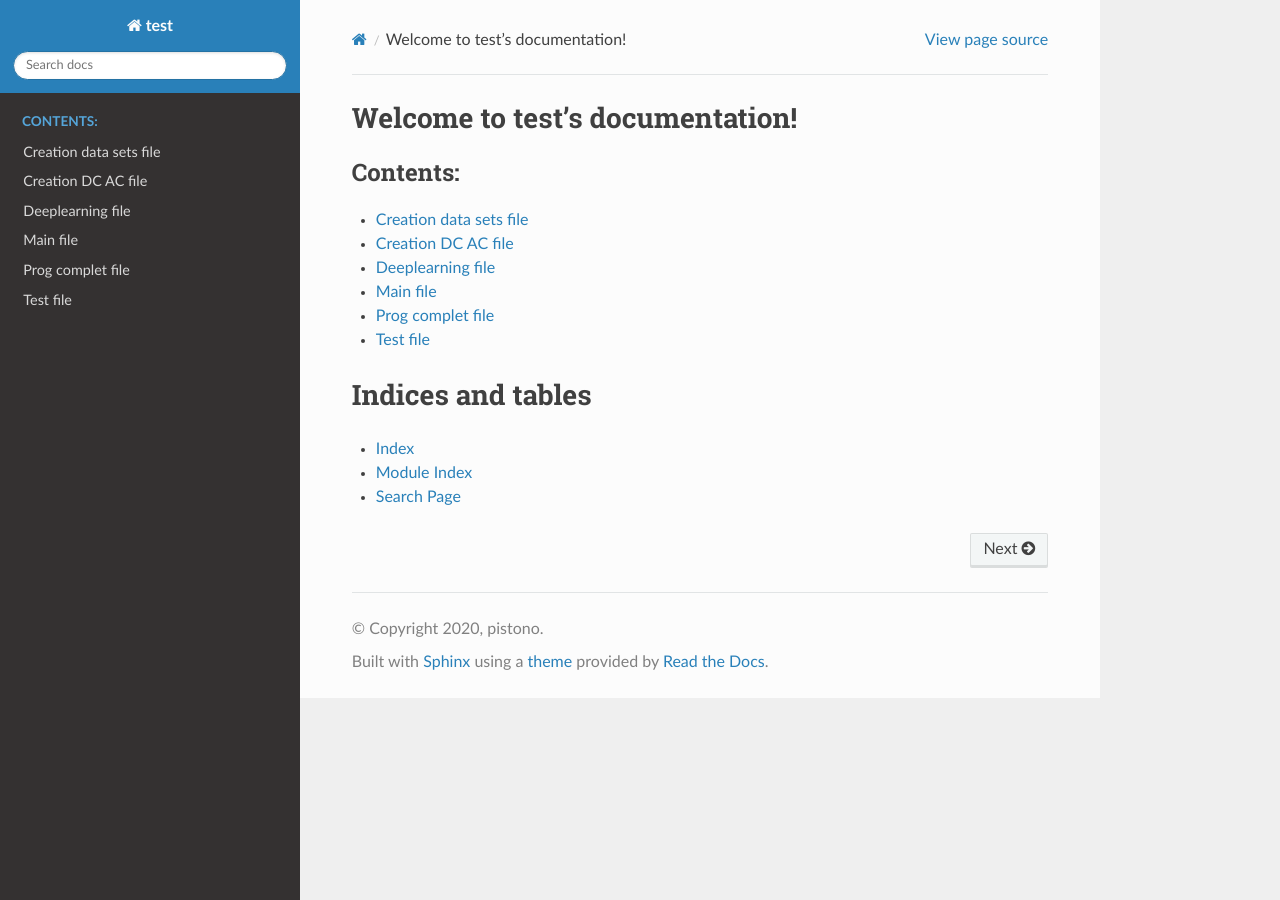
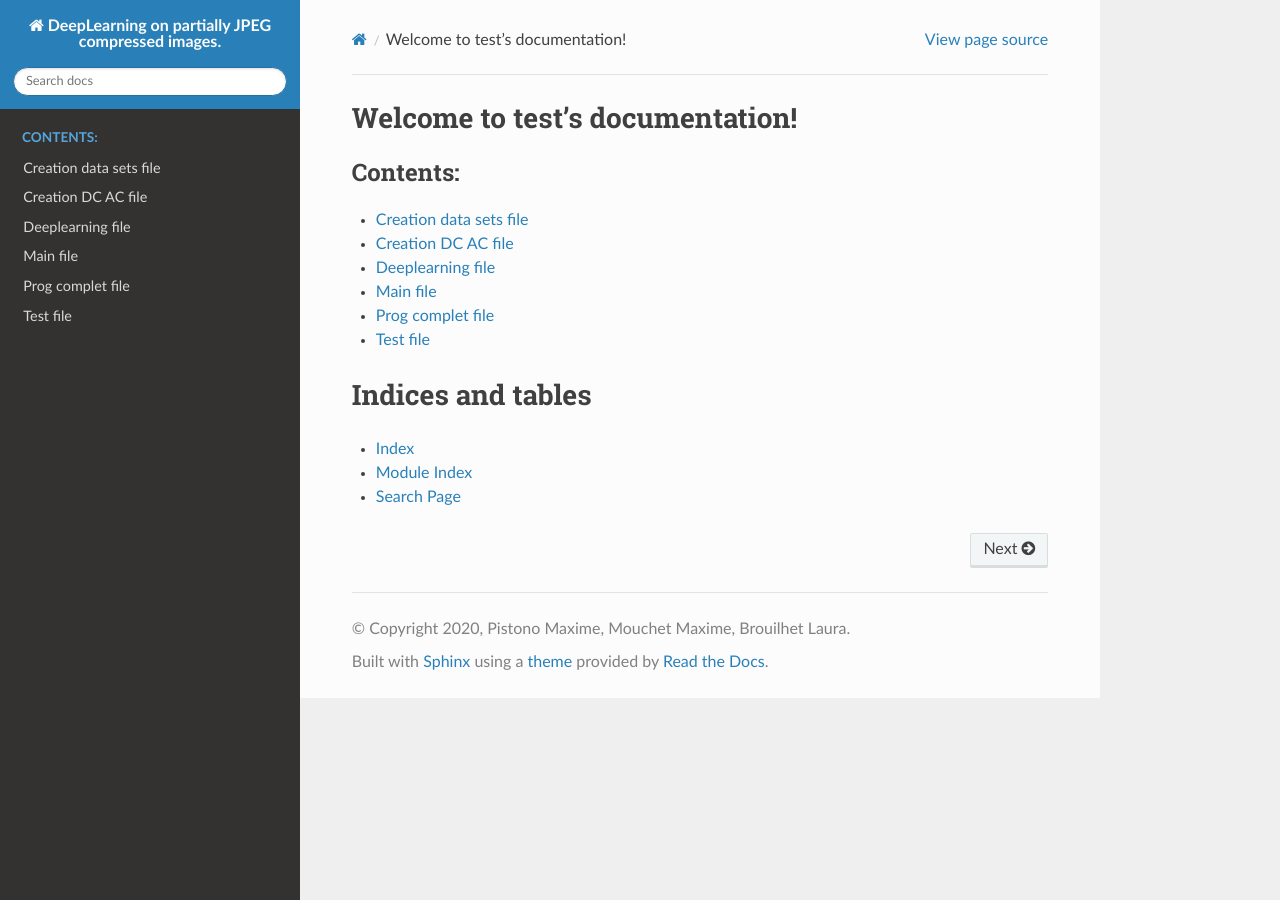
Before and after one commit to Pistonomaxime/DeepLearning-on-JPEG, a Sphinx documentation site: the page built from docs/index.rst, in a window 1280 px wide. Built offline with Sphinx 7.4.7 and the Read the Docs theme 2.0.0, drawn with Linux system fonts in a browser that asks for light colours.

Commit message:
change names

```diff
--- a/docs/conf.py
+++ b/docs/conf.py
@@ -18,9 +18,9 @@
 
 # -- Project information -----------------------------------------------------
 
-project = "test"
-copyright = "2020, pistono"
-author = "pistono"
+project = "DeepLearning on partially JPEG compressed images."
+copyright = "2020, Pistono Maxime, Mouchet Maxime, Brouilhet Laura"
+author = "Pistono Maxime, Mouchet Maxime, Brouilhet Laura"
 
 # The full version, including alpha/beta/rc tags
 release = "0.0.1"
```
